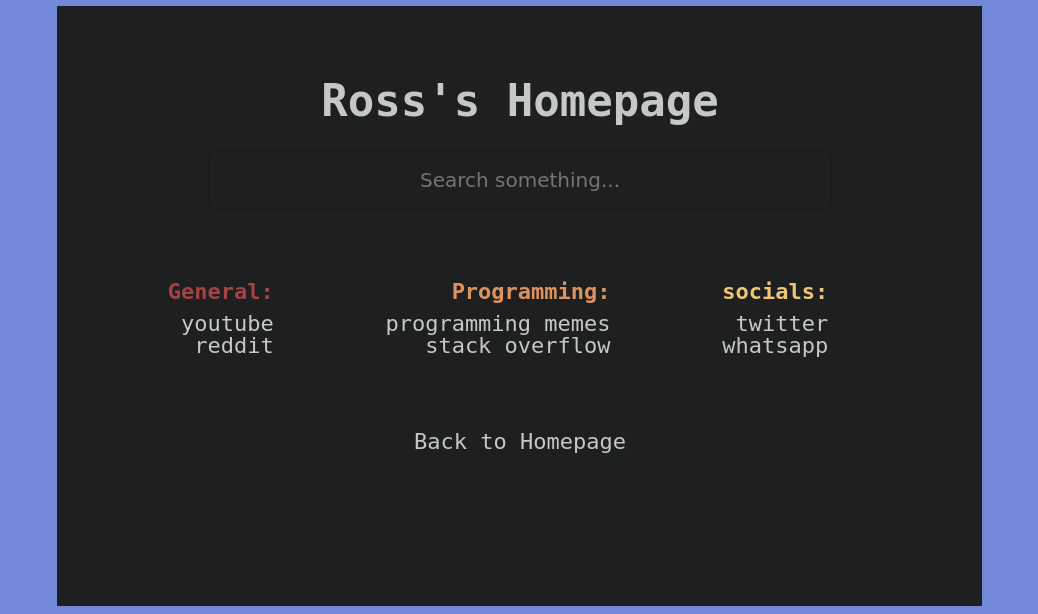
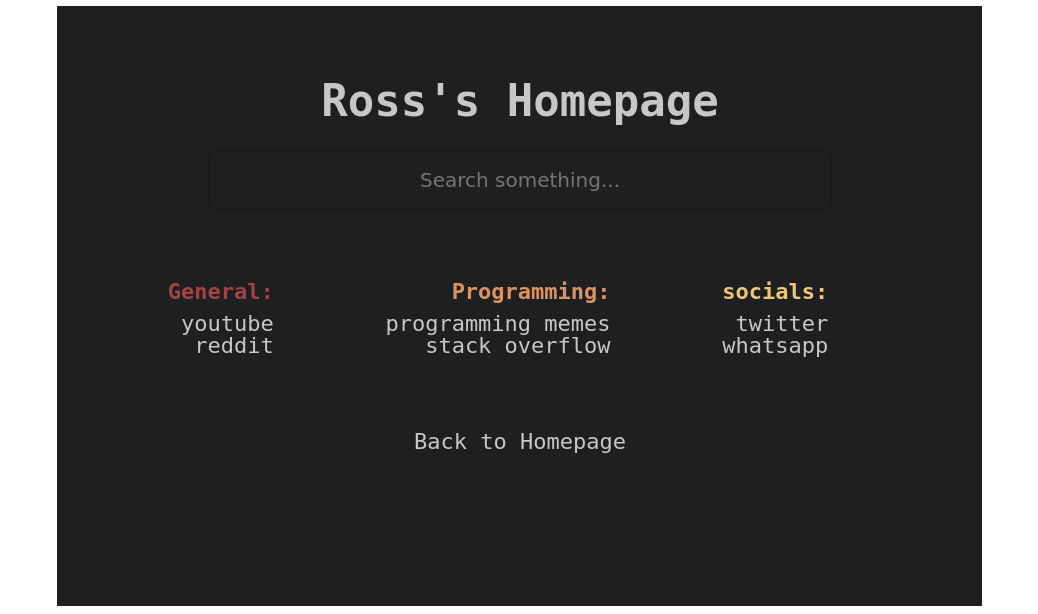
Before and after one commit to RossTheDev/Homepage, a plain HTML site: page index.html in a window 1280 px wide. Shown: the part 423-1037 px from the top of the page, without its empty margins (121-1159 px from the left). Drawn offline with Linux system fonts and the light colour scheme.

Commit message:
index color change

```diff
--- a/main.css
+++ b/main.css
@@ -18,8 +18,8 @@
 
 
 
-body {background-color: rgb(114,137,218);}
-
+/* body {background-color: rgb(114,137,218);} */
+body {background-color: rgb(255,255,255);}
 
 div.spacer
 {
```
